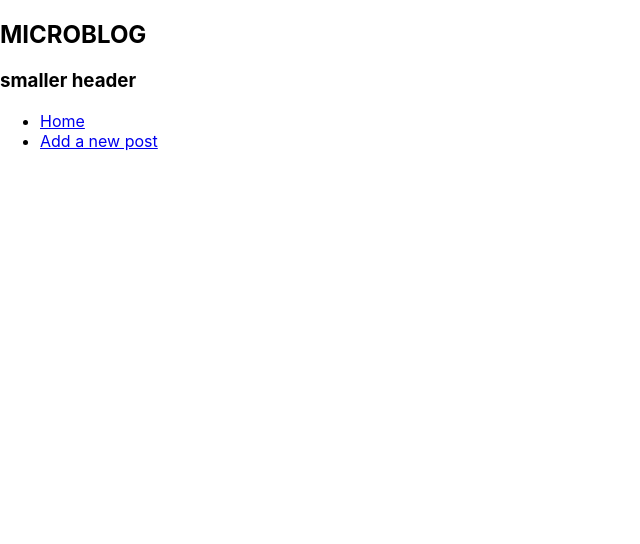
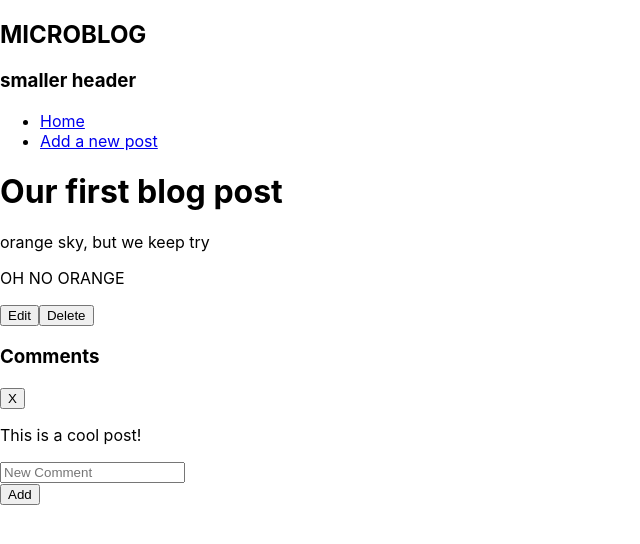
Before and after one commit to ncbui/redux-microblog, a React (Create React App) app: page /1 in a window 1280 px wide. Shown: the top 544 px of the page, without its empty margins (0-640 px from the left). Built offline with nearby package versions, Linux system fonts and the light colour scheme.

Commit message:
added forms for new/edit blog post and new comments. Added CommentList and Comment components.

```diff
--- a/src/App.js
+++ b/src/App.js
@@ -14,6 +14,11 @@ import Routes from './Routes';
 
 
 function App() {
+
+  function addBlogPost(formData) {
+    // submit data
+  }
+
   return (
     <div className="App">
       <BrowserRouter>
--- a/src/BlogPost.js
+++ b/src/BlogPost.js
@@ -1,20 +1,67 @@
-import React from 'react';
+import React, { useState } from 'react';
+import { Button } from 'reactstrap';
+import PostForm from './PostForm';
+import { useHistory } from 'react-router-dom';
+import CommentList from './CommentList';
 
 
 /** Renders BlogPost component
  *
  * Prop
  *
- * State
+ * State:
+ * - isEditing: Boolean to decide to show edit form or post info
  *
  * Routes -> BlogPost -> PostForm (edit)
  */
 
 
 function BlogPost() {
+  const [isEditing, setIsEditing] = useState(false);
+
+  const history = useHistory();
+
+  const starterBlog = {
+    title: "Our first blog post",
+    description: "orange sky, but we keep try",
+    body: "OH NO ORANGE",
+    id: 1
+  }
+
+  function toggleIsEditing(evt) {
+    setIsEditing(isEditing => !isEditing);
+  }
+
+  function handleDelete(evt) {
+    // TODO: delete post
+    history.push("/");
+  }
+
+  function showPostOrForm() {
+    if (isEditing) {
+      //TODO: pass post info down as props
+      return <PostForm toggleIsEditing={toggleIsEditing} />;
+    } else {
+      return (
+        <>
+          <div>
+            <h1>{starterBlog.title}</h1>
+            <p>{starterBlog.description}</p>
+            <p>{starterBlog.body}</p>
+            <Button onClick={toggleIsEditing}>Edit</Button>
+            <Button onClick={handleDelete}>Delete</Button>
+          </div>
+          <div>
+            <CommentList />
+          </div>
+        </>
+      )
+    }
+  }
+
   return (
     <div className="BlogPost">
-
+      {showPostOrForm()}
     </div>
   );
 }
--- /dev/null
+++ b/src/Comment.js
@@ -0,0 +1,29 @@
+import React from 'react';
+import { Button } from 'reactstrap';
+
+/** Comment renders a comment and a delete button for itself
+ *
+ *  State
+ *
+ *  Props
+ *
+ *  CommentList -> Comment
+ */
+function Comment() {
+  const firstComment = {
+    body: "This is a cool post!"
+  }
+
+  function handleDelete(evt) {
+    // TODO: delete comment
+  }
+
+  return (
+    <div>
+      <Button onClick={handleDelete}>X</Button>
+      <p>{firstComment.body}</p>
+    </div>
+  )
+}
+
+export default Comment;
--- /dev/null
+++ b/src/CommentForm.js
@@ -0,0 +1,56 @@
+import React, { useState } from 'react';
+import {
+  Form,
+  FormGroup,
+  Label,
+  Input,
+  Button
+} from 'reactstrap';
+
+/** CommentForm renders a form to submit a new comment to a post
+ *
+ *  State:
+ *  - formData: Object about form data
+ *
+ *  Props
+ *
+ *  CommentList -> CommentForm
+ */
+function CommentForm() {
+  const initialState = {
+    body: ""
+  }
+  const [formData, setFormData] = useState(initialState);
+
+  function handleChange(evt) {
+    const { name, value } = evt.target;
+    setFormData(fData => ({
+      ...fData,
+      [name]: value,
+    }));
+  }
+
+  function handleSubmit(evt) {
+    evt.preventDefault();
+    // TODO: submit comment data
+  }
+
+  return (
+    <Form className="CommentForm" onSubmit={handleSubmit}>
+      <FormGroup>
+          <Label for="CommentForm-body"></Label>
+          <Input
+            id="CommentForm-body"
+            name="body"
+            value={formData.body}
+            onChange={handleChange}
+            placeholder="New Comment"
+            type="text"
+          />
+        </FormGroup>
+        <Button>Add</Button>
+    </Form>
+  )
+}
+
+export default CommentForm;
--- /dev/null
+++ b/src/CommentList.js
@@ -0,0 +1,26 @@
+import React from 'react';
+import CommentForm from './CommentForm';
+import Comment from './Comment';
+
+/** Comments renders a list of Comment components and a CommentForm component
+ *
+ *  State
+ *
+ *  Props
+ *
+ *  BlogPost -> CommentList -> {Comment, CommentForm}
+ */
+function CommentList() {
+
+
+  return (
+    <div>
+      <h3>Comments</h3>
+      {/* list of comments */}
+      <Comment />
+      <CommentForm />
+    </div>
+  )
+}
+
+export default CommentList;
--- a/src/PostForm.js
+++ b/src/PostForm.js
@@ -1,5 +1,5 @@
-import React from 'react';
-import { Link } from 'react-router-dom';
+import React, { useState } from 'react';
+import { Link, useParams, Redirect, useHistory } from 'react-router-dom';
 import {
   Form,
   FormGroup,
@@ -12,34 +12,89 @@ import {
 
 /** Renders Form to edit/create posts
  *
- * Prop
+ * Prop:
+ * - toggleIsEditing: Function passed from BlogPost to toggle isEditing state
  *
- * State
+ * State:
+ * - formData: Object about form data
  *
  */
 
 
-function PostForm() {
+function PostForm({ toggleIsEditing }) {
+  const initialState = {
+    title: "",
+    description: "",
+    body: ""
+  }
+  const [formData, setFormData] = useState(initialState);
+  const { id } = useParams();
+  const history = useHistory();
+
+  function handleChange(evt) {
+    const { name, value } = evt.target;
+    setFormData(fData => ({
+      ...fData,
+      [name]: value,
+    }));
+  }
+
+  function handleSubmit(evt) {
+    evt.preventDefault();
+    // TODO: submit form data
+    history.push("/");
+  }
+
+  // If form is rendered by BlogPost, toggle isEditing state
+  // if not, redirect to homepage
+  function cancelRedirect(evt) {
+    if (id) {
+      // console.log("this is id", id)
+      toggleIsEditing()
+    } else {
+      // console.log("redirecting to /", id)
+      history.push("/");
+    }
+  }
+
   return (
     <div className="PostForm">
-      <Form>
+      <Form onSubmit={handleSubmit}>
         <FormGroup>
-          <Label for="title">title</Label>
-          <Input type="text" name="title" id="title" defaultValue="title" />
+          <Label for="PostForm-title">Title</Label>
+          <Input
+            id="PostForm-title"
+            name="title"
+            value={formData.title}
+            onChange={handleChange}
+            type="text"
+          />
         </FormGroup>
 
         <FormGroup>
-          <Label for="description">description</Label>
-          <Input type="text" name="description" id="description" />
+          <Label for="PostForm-description">Description</Label>
+          <Input
+            id="PostForm-description"
+            name="description"
+            value={formData.description}
+            onChange={handleChange}
+            type="text"
+          />
         </FormGroup>
 
         <FormGroup>
-          <Label for="exampleText">Text Area</Label>
-          <Input type="textarea" name="text" id="exampleText" />
+          <Label for="PostForm-body">Body</Label>
+          <Input
+            id="PostForm-body"
+            name="body"
+            value={formData.body}
+            onChange={handleChange}
+            type="textarea"
+          />
         </FormGroup>
 
         <div className="row">
-        <Link to="/" className="btn btn-secondary"> Cancel </Link>
+        <Button type="button" onClick={cancelRedirect} className="btn btn-secondary"> Cancel </Button>
         <Button>Submit</Button>
         </div>
 
--- a/src/PostList.js
+++ b/src/PostList.js
@@ -16,12 +16,14 @@ function PostList() {
 
   const starterBlog = {
     title: "Our first blog post",
-    description: "orange sky, but we keep try"
+    description: "orange sky, but we keep try",
+    body: "OH NO ORANGE",
+    id: 1
   }
   return (
     <div className="PostList">
       <ul>
-        <li> <Link to="/"><b>{starterBlog.title}</b></Link> <em> {starterBlog.description}</em></li>
+        <li> <Link to={`/${starterBlog.id}`}><b>{starterBlog.title}</b></Link> <em> {starterBlog.description}</em></li>
       </ul>
     </div>
   );
--- a/src/Routes.js
+++ b/src/Routes.js
@@ -12,8 +12,8 @@ import PostForm from './PostForm';
  * State
  *
  * Routes -> Homepage -> PostList
-          -> BlogPost -> Form(edit)
-          -> Form(new)
+          -> BlogPost -> PostForm(edit)
+          -> PostForm(new)
  */
 
 
```
